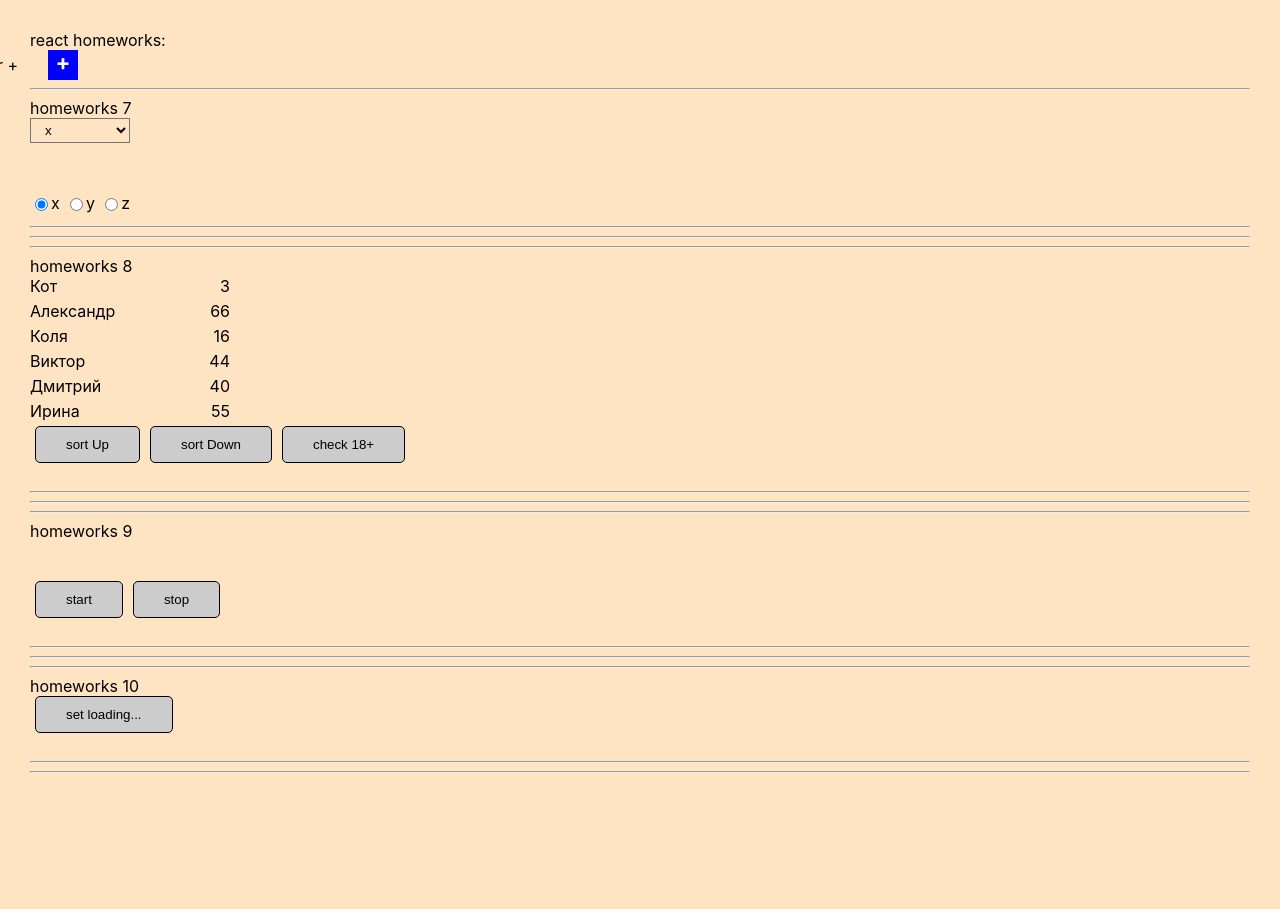
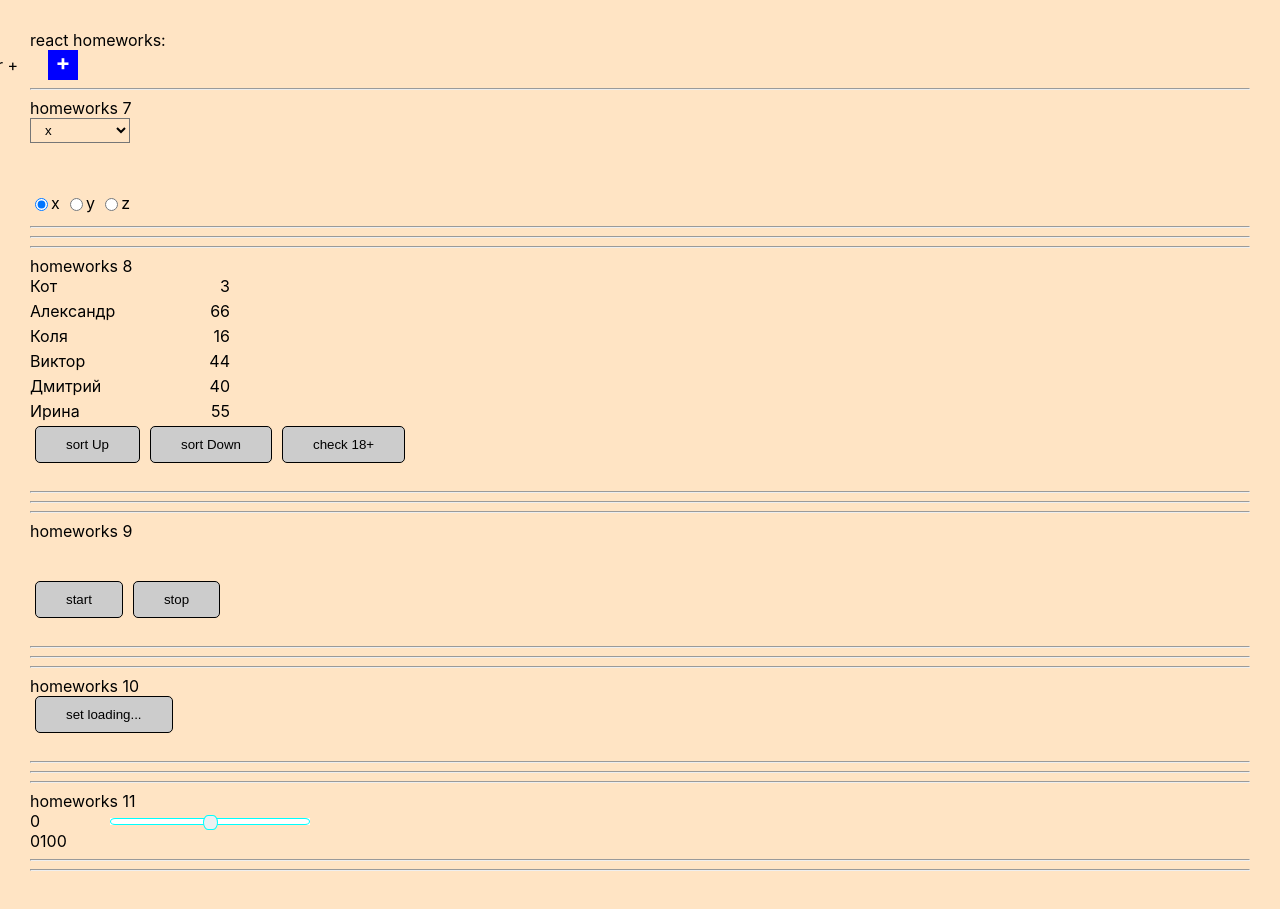
Before and after one commit to dev-fominov/dz-ignat, a React (Create React App) app: page /junior in a window 1280 px wide. Before the commit the page ends 811 px from the top, so only its background shows below. Built offline with nearby package versions, Linux system fonts and the light colour scheme.

Commit message:
Add 11 homework first input type=range

```diff
--- a/src/p2-homeworks/h11/HW11.tsx
+++ b/src/p2-homeworks/h11/HW11.tsx
@@ -1,6 +1,7 @@
 import React, {useState} from 'react'
 import SuperRange from './common/c7-SuperRange/SuperRange'
 import SuperDoubleRange from './common/c8-SuperDoubleRange/SuperDoubleRange'
+import s from './common/c7-SuperRange/SuperRange.module.css'
 
 function HW11() {
     const [value1, setValue1] = useState(0)
@@ -12,18 +13,21 @@ function HW11() {
             homeworks 11
 
             {/*should work (должно работать)*/}
-            <div>
-                <span>{value1}</span>
+            <div className={s.flex}>
+                <span className={s.span}>{value1}</span>
                 <SuperRange
+                    onChangeRange={setValue1}
                     // сделать так чтоб value1 изменялось
                 />
             </div>
 
             <div>
                 <span>{value1}</span>
-                <SuperDoubleRange
+                {/* <SuperDoubleRange
+                    onChangeRange={[value1, value2]}
+                    value={[value1, value2]}
                     // сделать так чтоб value1 и value2 изменялось
-                />
+                /> */}
                 <span>{value2}</span>
             </div>
 
--- a/src/p2-homeworks/h11/common/c7-SuperRange/SuperRange.module.css
+++ b/src/p2-homeworks/h11/common/c7-SuperRange/SuperRange.module.css
@@ -1,3 +1,48 @@
 .range {
+	width: 200px;
+	-webkit-appearance: none;
+	-moz-appearance: none;
+	appearance: none;
+	margin-left: 40px;
+}
 
+.range::-webkit-slider-runnable-track {
+	border-radius: 10px/100%;
+	height: 7px;
+	border: 1px solid cyan;
+	background-color: #fff;
 }
+
+.range::-webkit-slider-thumb {
+	background: #ecf0f1;
+	border: 1px solid cyan;
+	border-radius: 10px/100%;
+	cursor: pointer;
+	width: 15px;
+	height: 15px;
+	-webkit-appearance: none;
+	margin-top: -4px;
+}
+
+.range::-moz-range-track {
+	border-radius: 10px/100%;
+	height: 5px;
+	border: 1px solid cyan;
+	background-color: #fff;
+}
+
+.range::-moz-range-thumb {
+	background: #ecf0f1;
+	border: 1px solid cyan;
+	border-radius: 10px/100%;
+	cursor: pointer;
+}
+
+.span {
+	width: 40px;
+	display: block;
+}
+.flex {
+	display: flex;
+	align-items: center;
+}
--- a/src/p2-homeworks/h5-rrd-v6/pages/Junior.tsx
+++ b/src/p2-homeworks/h5-rrd-v6/pages/Junior.tsx
@@ -1,5 +1,6 @@
 import React from 'react'
 import HW10 from '../../h10/HW10'
+import HW11 from '../../h11/HW11'
 import HW7 from '../../h7/HW7'
 import HW8 from '../../h8/HW8'
 import HW9 from '../../h9/HW9'
@@ -11,6 +12,7 @@ function Junior() {
             <HW8/>
             <HW9/>
             <HW10/>
+            <HW11/>
         </div>
     )
 }
```
Also changed, not shown: src/p2-homeworks/h11/common/c8-SuperDoubleRange/SuperDoubleRange.tsx (+27 -3 lines).
